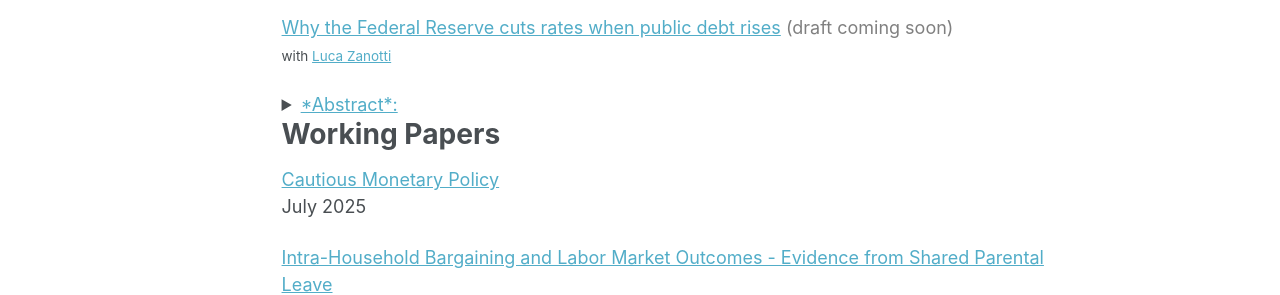
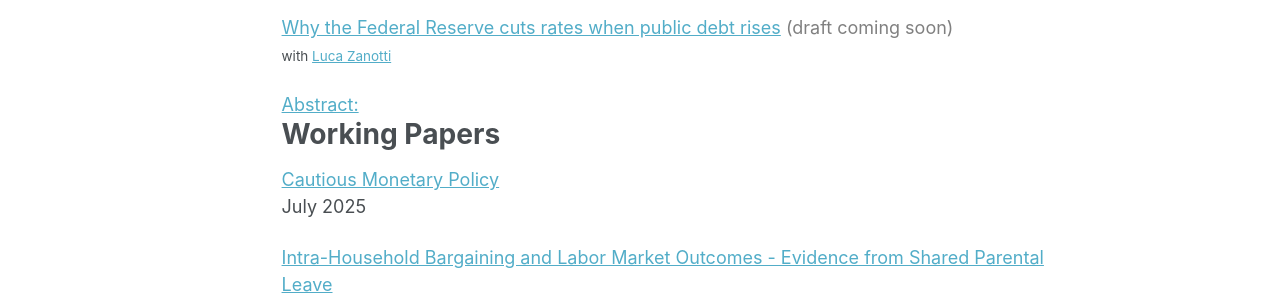
Before and after one commit to AndreaFerrara1997/AndreaFerrara1997.github.io, a Jekyll site: the page built from index.md, in a window 1280 px wide. Shown: the part 454-749 px from the top of the page. Built offline with Jekyll 4.4.1, drawn with Linux system fonts in a browser that asks for light colours; a script that is not in the unit is left out; part of the change alters nothing that is shown.

Commit message:
Update index.md

```diff
--- a/index.md
+++ b/index.md
@@ -18,9 +18,12 @@ Email: andr.ferrara1@gmail.com
 # Job Market Paper
 <span class="archive__item-title" style="color:#52ADC8; text-decoration:underline;">Why the Federal Reserve cuts rates when public debt rises</span> <span style="color:gray;">(draft coming soon)</span>
 <small> with <span class="archive__item-title" style="color:#52ADC8; text-decoration:underline;">Luca Zanotti</span>  </small>
+<style>
+details summary::-webkit-details-marker { display:none; }
+details summary { list-style: none; }
+</style>
 <details>
-  <summary><span style="color:#52ADC8; text-decoration:underline; cursor:pointer;">*Abstract*:</span></summary>
-
+  <summary><span style="color:#52ADC8; text-decoration:underline; cursor:pointer;">Abstract:</span></summary>
   <div markdown="1">
 *Abstract*: We document a new empirical fact: when the U.S. public debt-to-GDP ratio rises, the Federal Reserve tends to lower its policy rate, conditional on inflation and output. To explain this pattern, we develop and estimate a New-Keynesian model with shocks to the household's demand for public debt. These shocks generate a negative comovement between public debt and the natural rate of interest, defined as the real rate that would prevail in the flexible-price economy. Assuming that the Fed adjusts its policy rate in line with the natural rate, this mechanism rationalizes the negative relation between debt and the policy rate. We show that these shocks are a key driver of business-cycle fluctuations and that policy rules responding to the natural rate reduce the volatility of inflation and output relative to standard rules. Complementing this analysis, we construct a debt-informed measure of the natural rate using a time-varying parameter vector autoregression model. Once this measure is included in the policy rule, an increase in the debt-to-GDP ratio no longer reduces the federal funds rate, consistent with the mechanism highlighted by the model.
   </div>
```
